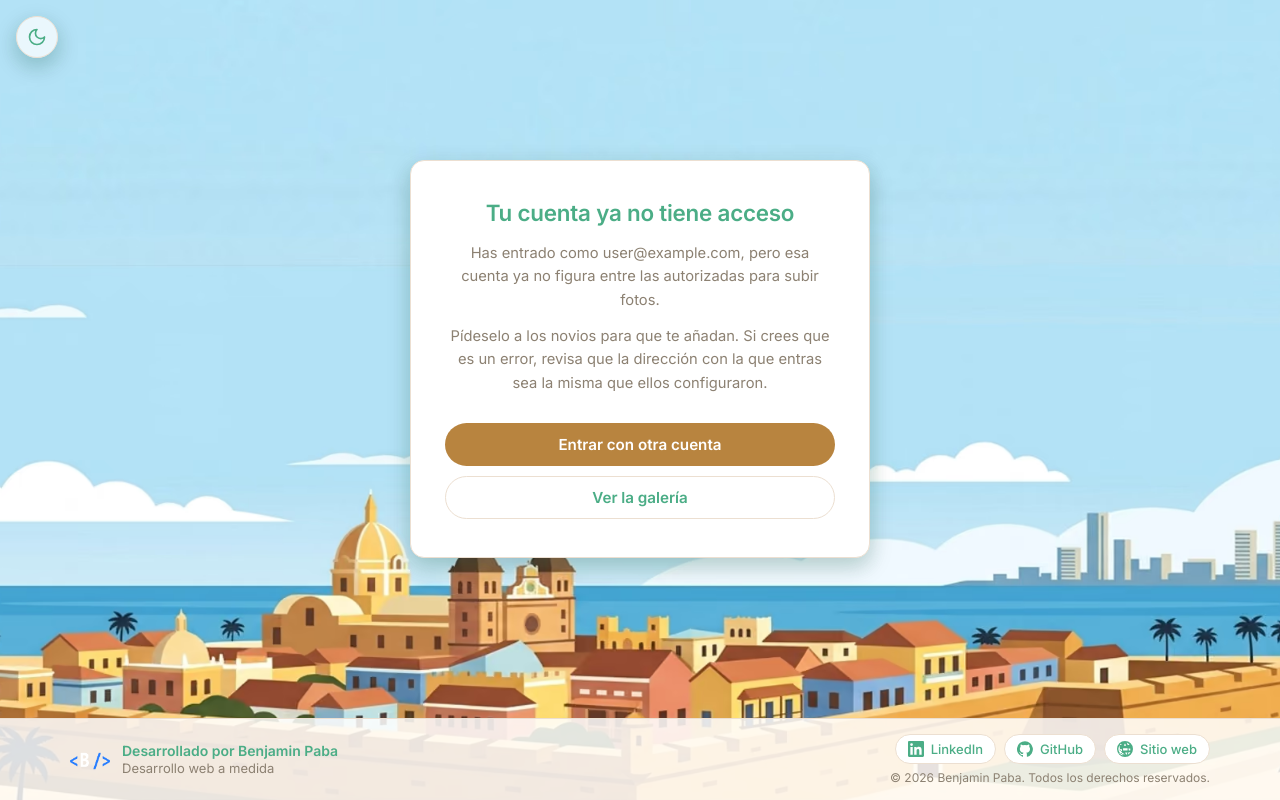
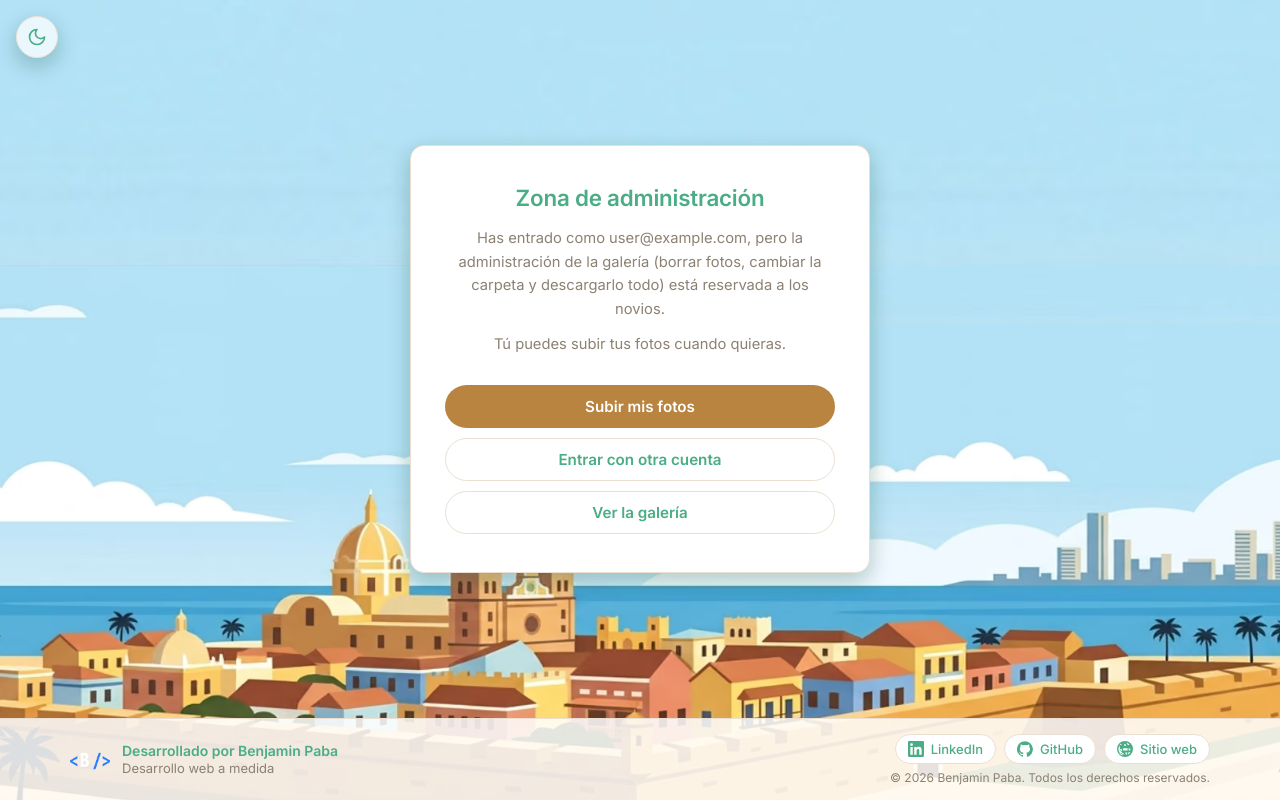
Before and after one commit to benjamin-25/wedding_photos, a Next.js app: page /no-autorizado in a window 1280 px wide. Built offline with nearby package versions, Linux system fonts and the light colour scheme; no server answers; sample sign-in values are in the browser's storage.

Commit message:
cambios para permitir que cualquier invitado pueda realizar login y subir fotos

```diff
--- a/src/app/api/photos/upload/route.ts
+++ b/src/app/api/photos/upload/route.ts
@@ -16,8 +16,9 @@ const MAX_FILES_PER_REQUEST = 50;
  * POST /api/photos/upload
  * Sube una o varias imágenes a Google Drive.
  *
- * Es la única operación que puede hacer un `uploader`: es a lo que da acceso la
- * lista `UPLOAD_EMAILS`. Todo lo demás del panel queda reservado a `admin`.
+ * Es la única operación que puede hacer un `uploader`, y subir puede cualquier
+ * cuenta con sesión: no hace falta figurar en ninguna lista. Todo lo demás del
+ * panel (borrar, descargar, configurar Drive) queda reservado a `admin`.
  *
  * Acepta `multipart/form-data` con uno o varios campos llamados `files`
  * (y opcionalmente `folderId`).
--- a/src/app/login/login-form.tsx
+++ b/src/app/login/login-form.tsx
@@ -39,8 +39,8 @@ export default function LoginForm({
       </button>
 
       <p className={styles.hint}>
-        Solo pueden entrar las cuentas autorizadas por los novios. Si no puedes
-        acceder, pregúntales.
+        Entra con tu cuenta de Google para subir tus fotos: sirve cualquier
+        cuenta. La administración de la galería está reservada a los novios.
       </p>
     </div>
   );
--- a/src/app/no-autorizado/page.tsx
+++ b/src/app/no-autorizado/page.tsx
@@ -1,6 +1,7 @@
 import type { Metadata } from 'next';
 import Link from 'next/link';
 import { auth, signOut } from '@/auth';
+import { canUpload } from '@/lib/access';
 import { ROUTES } from '@/lib/constants';
 import styles from './page.module.css';
 
@@ -9,42 +10,75 @@ export const metadata: Metadata = {
 };
 
 /**
- * Aterrizaje de quien tiene sesión pero ningún rol.
+ * Aterrizaje de quien tiene sesión pero no puede estar donde ha pedido estar.
  *
- * Es un caso real, no decorativo: si a alguien se le quita de `UPLOAD_EMAILS`
- * sin que su sesión haya caducado, cada visita a `/upload` le devuelve aquí. Lo
- * que no puede ser es que le devuelva al login, porque ahí `auth()` encuentra la
- * sesión todavía viva, lo manda a /upload, y /upload le devuelve aquí: un bucle
- * de redirecciones. Por eso esta página es la salida y el cierre de sesión va en
- * un formulario aparte.
+ * Con el login abierto hay dos casos, y el texto depende de cuál sea:
+ *
+ * 1. **Un invitado que ha pedido `/admin`.** Puede subir fotos, solo que la
+ *    gestión de la galería es de los novios: se le dice eso y se le manda a
+ *    /upload, que es donde sí tiene sitio.
+ * 2. **Una sesión sin email**, a la que ni /upload deja pasar (sin email no
+ *    hay rol posible). Es casi teórico, pero existe y hay que poder
+ *    explicárselo.
+ *
+ * Lo que no puede ser que esta página mande a /login, porque ahí `auth()`
+ * encuentra la sesión todavía viva, la manda a /upload, y /upload le devuelve
+ * aquí: un bucle de redirecciones. Por eso esta página es la salida y el cierre
+ * de sesión va en un formulario aparte.
  */
 export default async function UnauthorizedPage() {
   const session = await auth();
+  const email = session?.user?.email ?? null;
+  const isGuest = email !== null && canUpload(email);
 
   return (
     <main className={styles.page}>
       <div className={styles.card}>
-        <h1 className={styles.title}>Tu cuenta ya no tiene acceso</h1>
+        <h1 className={styles.title}>
+          {isGuest ? 'Zona de administración' : 'Tu cuenta ya no tiene acceso'}
+        </h1>
 
-        <p className={styles.text}>
-          {session?.user?.email
-            ? `Has entrado como ${session.user.email}, pero esa cuenta ya no figura entre las autorizadas para subir fotos.`
-            : 'Esta cuenta no figura entre las autorizadas para subir fotos.'}
-        </p>
+        {isGuest ? (
+          <>
+            <p className={styles.text}>
+              {`Has entrado como ${email}, pero la administración de la galería ` +
+                '(borrar fotos, cambiar la carpeta y descargarlo todo) está ' +
+                'reservada a los novios.'}
+            </p>
 
-        <p className={styles.text}>
-          Pídeselo a los novios para que te añadan. Si crees que es un error,
-          revisa que la dirección con la que entras sea la misma que ellos
-          configuraron.
-        </p>
+            <p className={styles.text}>
+              Tú puedes subir tus fotos cuando quieras.
+            </p>
+          </>
+        ) : (
+          <>
+            <p className={styles.text}>
+              {email
+                ? `Has entrado como ${email}, pero esta cuenta no puede subir fotos.`
+                : 'Esta cuenta no puede subir fotos.'}
+            </p>
+
+            <p className={styles.text}>
+              Revisa que la dirección con la que entras sea la misma que usan
+              los demás invitados. Si crees que es un error, pídeselo a los
+              novios.
+            </p>
+          </>
+        )}
 
         <div className={styles.actions}>
+          {isGuest && (
+            <Link className="btn btn-primary" href={ROUTES.UPLOAD}>
+              Subir mis fotos
+            </Link>
+          )}
+
           {session?.user && (
             <form action={async () => {
               'use server';
               await signOut({ redirectTo: ROUTES.LOGIN });
             }}>
-              <button className="btn btn-primary" type="submit">
+              <button className="btn btn-ghost" type="submit">
                 Entrar con otra cuenta
               </button>
             </form>
--- a/src/app/upload/page.tsx
+++ b/src/app/upload/page.tsx
@@ -16,8 +16,8 @@ export default async function UploadPage() {
   // congelaría con el `WEDDING_TITLE` que hubiera en ese momento.
   await connection();
 
-  // Admite a cualquiera con sesión, incluidos los que solo suben: por eso se
-  // llama `canUpload` y no se mira el rol `admin` uno a uno.
+  // Admite a cualquier cuenta con sesión, invitada o administradora: por eso
+  // se llama `canUpload` y no se mira el rol `admin` uno a uno.
   const session = await auth();
   if (!canUpload(session?.user?.email)) {
     redirect(ROUTES.UNAUTHORIZED);
--- a/src/lib/access.ts
+++ b/src/lib/access.ts
@@ -1,6 +1,6 @@
 import 'server-only';
 
-import { getAdminEmails, getUploadEmails } from '@/lib/env';
+import { getAdminEmails } from '@/lib/env';
 
 /**
  * Quién puede hacer qué, y el único sitio donde se decide.
@@ -9,6 +9,14 @@ import { getAdminEmails, getUploadEmails } from '@/lib/env';
  * convierte a este archivo en el punto crítico del proyecto: si el rol se
  * volviera a calcular en cada sitio, acabarían existiendo dos versiones de la
  * regla y aparecerían permisos que nadie ha concedido. Aquí solo hay una.
+ *
+ * La regla, en dos frases:
+ *
+ * - **Entrar y subir fotos es libre**: cualquier cuenta de Google con email
+ *   obtiene el rol `uploader`. Los invitados no necesitan estar en ninguna
+ *   lista para compartir sus fotos.
+ * - **Gestionar la galería es de los novios**: el rol `admin` solo lo da
+ *   `ADMIN_EMAIL`, y con él vienen el borrado, la descarga completa y el panel.
  *
  * `uploader` existe para que una cuenta invitada pueda subir fotos sin poder
  * borrarlas ni llevarse la galería.
@@ -22,18 +30,17 @@ function normalize(email: string | null | undefined): string | null {
   return email?.trim().toLowerCase() ?? null;
 }
 
-/** Si hay alguna lista de correos definida, la aplicación está restringida. */
-export function isRestricted(): boolean {
-  return getAdminEmails() !== null || getUploadEmails() !== null;
-}
-
 /**
  * Los roles de una cuenta, vacíos si no tiene ninguno.
  *
- * Una cuenta puede estar en las dos listas; entonces tiene ambos roles. La
- * comparación es sobre el valor ya normalizado, y las listas también lo están,
- * para que `Tatiana@Gmail.com` en la variable case a la misma cuenta que
- * `tatiana@gmail.com` en la sesión.
+ * Con email hay `uploader` siempre; `admin` se suma si la cuenta figura en
+ * `ADMIN_EMAIL`. Una cuenta puede tener los dos: los administradores también
+ * suben fotos. La comparación es sobre el valor ya normalizado y la lista
+ * también lo está, para que `Tatiana@Gmail.com` en la variable case a la
+ * misma cuenta que `tatiana@gmail.com` en la sesión.
+ *
+ * Sin email no hay roles: no hay forma de saber qué cuenta es, y subir fotos
+ * a nombre de nadie no es un permiso que quepa conceder.
  */
 export function getRoles(email: string | null | undefined): Role[] {
   const value = normalize(email);
@@ -41,7 +48,7 @@ export function getRoles(email: string | null | undefined): Role[] {
 
   const roles: Role[] = [];
   if (getAdminEmails()?.includes(value)) roles.push('admin');
-  if (getUploadEmails()?.includes(value)) roles.push('uploader');
+  roles.push('uploader');
 
   return roles;
 }
@@ -56,8 +63,9 @@ export function isAdmin(email: string | null | undefined): boolean {
  *
  * Se llama así y no `hasRole('uploader')` a propósito: un administrador
  * también sube fotos, y quiere que quien lea la ruta `/upload` no tenga que
- * acordarse de comprobar los dos roles.
+ * acordarse de comprobar los dos roles. En la práctica basta con que la
+ * sesión traiga email: esa es toda la condición para subir.
  */
 export function canUpload(email: string | null | undefined): boolean {
-  return getRoles(email).length > 0;
+  return getRoles(email).includes('uploader');
 }
--- a/src/lib/env-core.ts
+++ b/src/lib/env-core.ts
@@ -90,14 +90,7 @@ const VARS = {
     optional: true,
     isList: true,
     description:
-      'Cuentas con acceso al panel de administración (/admin), separadas por comas. Sin valor, entra cualquiera',
-  },
-  UPLOAD_EMAILS: {
-    group: 'auth',
-    optional: true,
-    isList: true,
-    description:
-      'Cuentas que solo pueden subir fotos (/upload), separadas por comas. No ven /admin ni pueden borrar',
+      'Cuentas con acceso al panel de administración (/admin), separadas por comas. El resto de cuentas de Google sube fotos sin estar en ninguna lista',
   },
   GOOGLE_CLIENT_ID: {
     group: 'drive',
@@ -451,11 +444,12 @@ export function getDriveFolderId(requested?: string): string {
  *
  * 1. El relleno se comprueba **entrada a entrada**. Si se comprobara sobre el
  *    valor entero, `invitado@example.com, real@x.com` se descartaría por
- *    contener `example.com` y la variable quedaría sin lista: al no haber
- *    lista, entra cualquiera. Es el fallo que hace este helper.
+ *    contener `example.com` y la variable quedaría sin lista: con `ADMIN_EMAIL`
+ *    sin lista, ningún invitado tendría acceso de administración. Es el fallo
+ *    que hace este helper.
  * 2. Lo que no parece un correo se descarta con aviso, no en silencio. Con
  *    `error.com` pegado a la lista real, perder ese aviso es perder la
- *    medición de por qué un invitado no puede entrar.
+ *    medición de por qué un novio no puede entrar en /admin.
  * 3. Solo si **todas** las entradas son relleno se considera que la variable
  *    no está puesta, que es la lectura normal de un `.env.example` copiado tal
  *    cual.
@@ -488,14 +482,9 @@ function parseEmailList(name: EnvVarName): string[] | null {
   return valid.length > 0 ? [...new Set(valid)] : null;
 }
 
-/** Cuentas con acceso al panel de administración. `null` si no se restringe. */
+/** Cuentas con acceso al panel de administración. `null` si nadie administra. */
 export function getAdminEmails(): string[] | null {
   return parseEmailList('ADMIN_EMAIL');
-}
-
-/** Cuentas que solo pueden subir fotos. `null` si no se restringe. */
-export function getUploadEmails(): string[] | null {
-  return parseEmailList('UPLOAD_EMAILS');
 }
 
 export interface PhotoCacheConfig {
```
Also changed, not shown: src/app/login/page.tsx (+16 -7 lines), src/auth.ts (+32 -26 lines), src/proxy.ts (+4 -3 lines), 1 other file (tests, documents, lock files or other folders).
